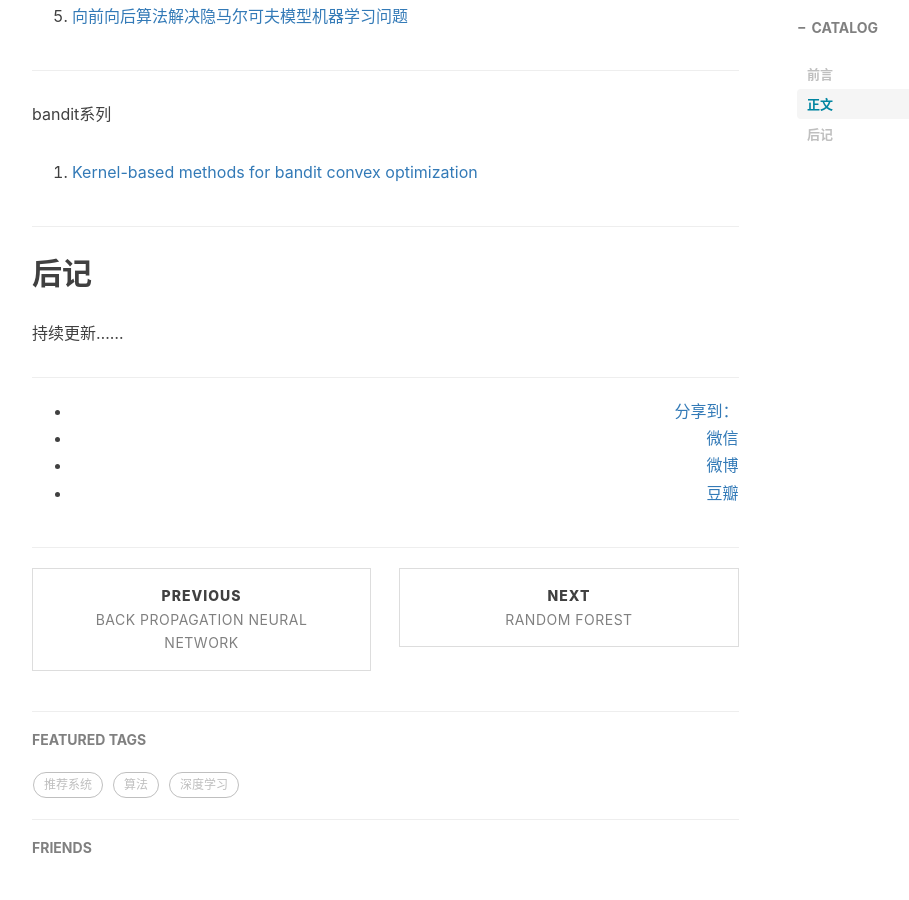
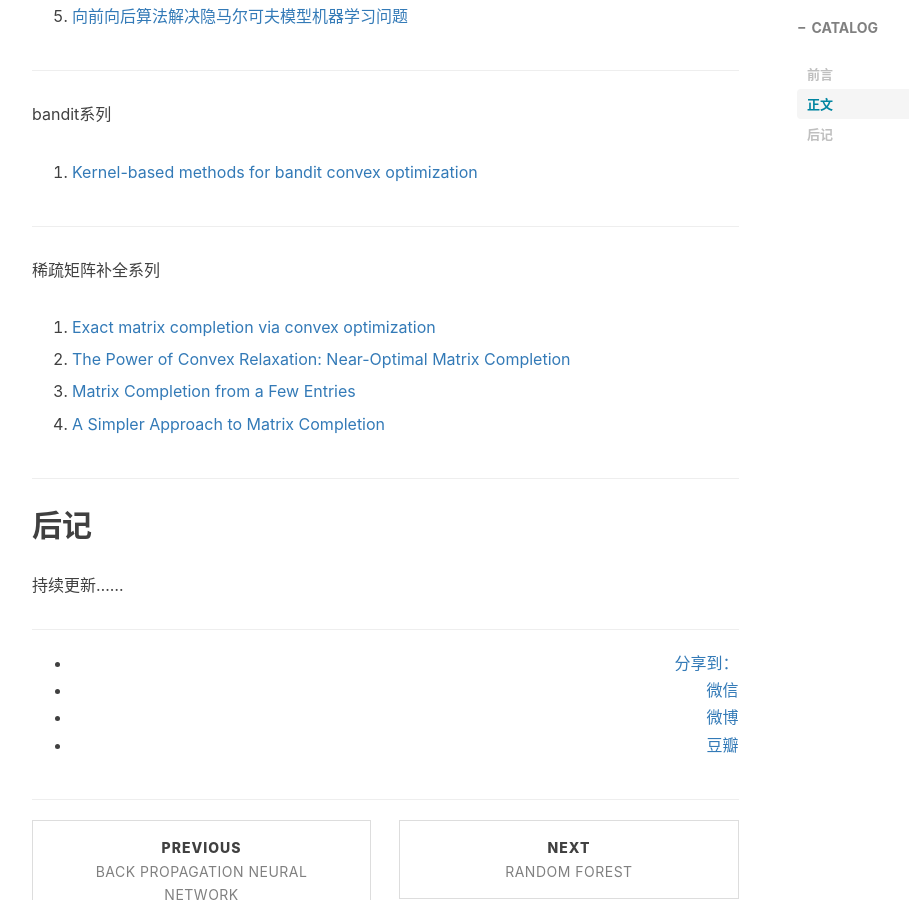
Before and after one commit to CoolIceFire/CoolIceFire.github.io, a Jekyll site: the page built from _posts/2016-06-30-Learning.markdown, in a window 1280 px wide and 900 px high, scrolled down 3850 px. Shown: the whole window, without its empty margins (233-1142 px from the left). Built offline with Jekyll 4.4.1, drawn with Linux system fonts in a browser that asks for light colours; nearby versions of some CDN libraries; comment, search, counter and statistics services are not loaded.

Commit message:
Update 2016-06-30-Learning.markdown

```diff
--- a/_posts/2016-06-30-Learning.markdown
+++ b/_posts/2016-06-30-Learning.markdown
@@ -173,6 +173,18 @@ bandit系列
 
 ---------------------------------------------------------------------------------------------------------------
 
+稀疏矩阵补全系列
+
+1. [Exact matrix completion via convex optimization](http://pages.cs.wisc.edu/~brecht/papers/08.Candes.Recht.MatrixCompletion.pdf)
+
+2. [The Power of Convex Relaxation: Near-Optimal Matrix Completion](http://statweb.stanford.edu/~candes/papers/OptimalCompletion.pdf)
+
+3. [Matrix Completion from a Few Entries](https://arxiv.org/pdf/0901.3150.pdf)
+
+4. [A Simpler Approach to Matrix Completion](https://arxiv.org/abs/0910.0651)
+
+---------------------------------------------------------------------------------------------------------------
+
 ## 后记
 
 持续更新……
```
